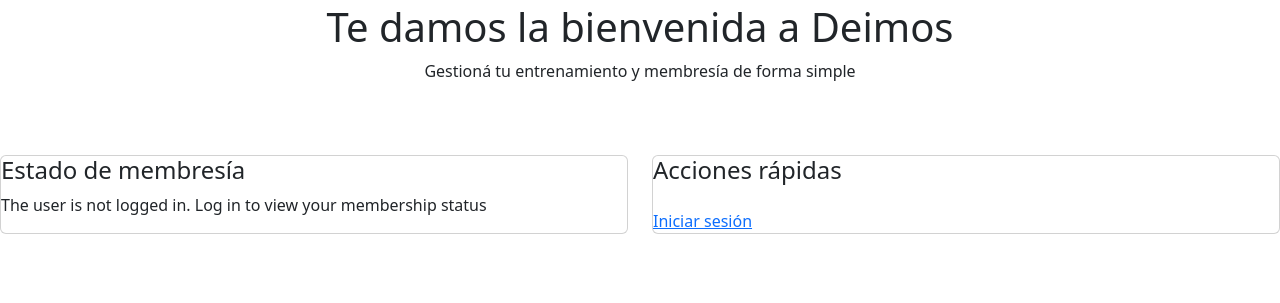
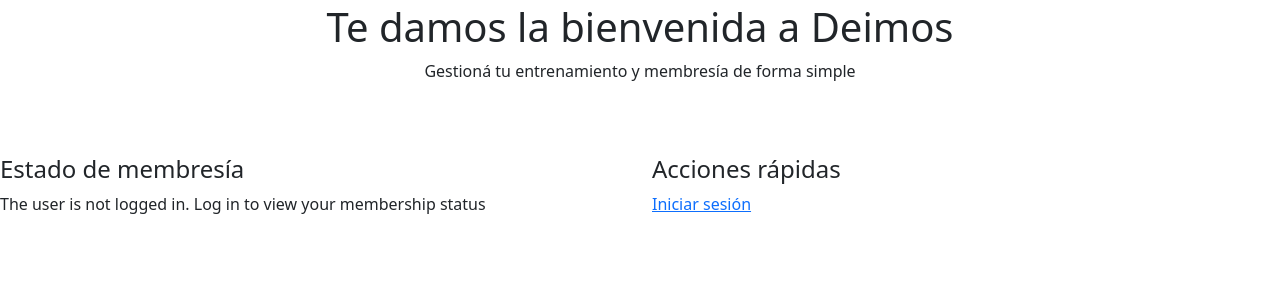
Before and after one commit to MaxEzequiel/Deimos, a Django app: page / in a window 1280 px wide. Shown: the part 53-356 px from the top of the page. Run offline with Django 5.2, Linux system fonts and the light colour scheme.

Commit message:
text home

```diff
--- a/crud_auth_original/accounts/templates/home.html
+++ b/crud_auth_original/accounts/templates/home.html
@@ -12,16 +12,16 @@
 <div class="row g-4 mt-3">
 
     <div class="col-md-6">
-        <div class="card home-card">
+        <div class="info-card home-card">
             <h4>Estado de membresía</h4>
-            <p class="status-text">{{ estado }}</p>
+            <p class="info-card p">{{ estado }}</p>
         </div>
     </div>
 
     <div class="col-md-6">
-        <div class="card home-card">
+        <div class="info-card home-card">
             <h4>Acciones rápidas</h4>
-            <div class="d-grid gap-2 mt-3">
+            <div class="info-card p">
                 {% if user.is_authenticated %}
                     <a href="/logout" class="btn-primary">Cerrar sesión</a>
                 {% else %}
```
